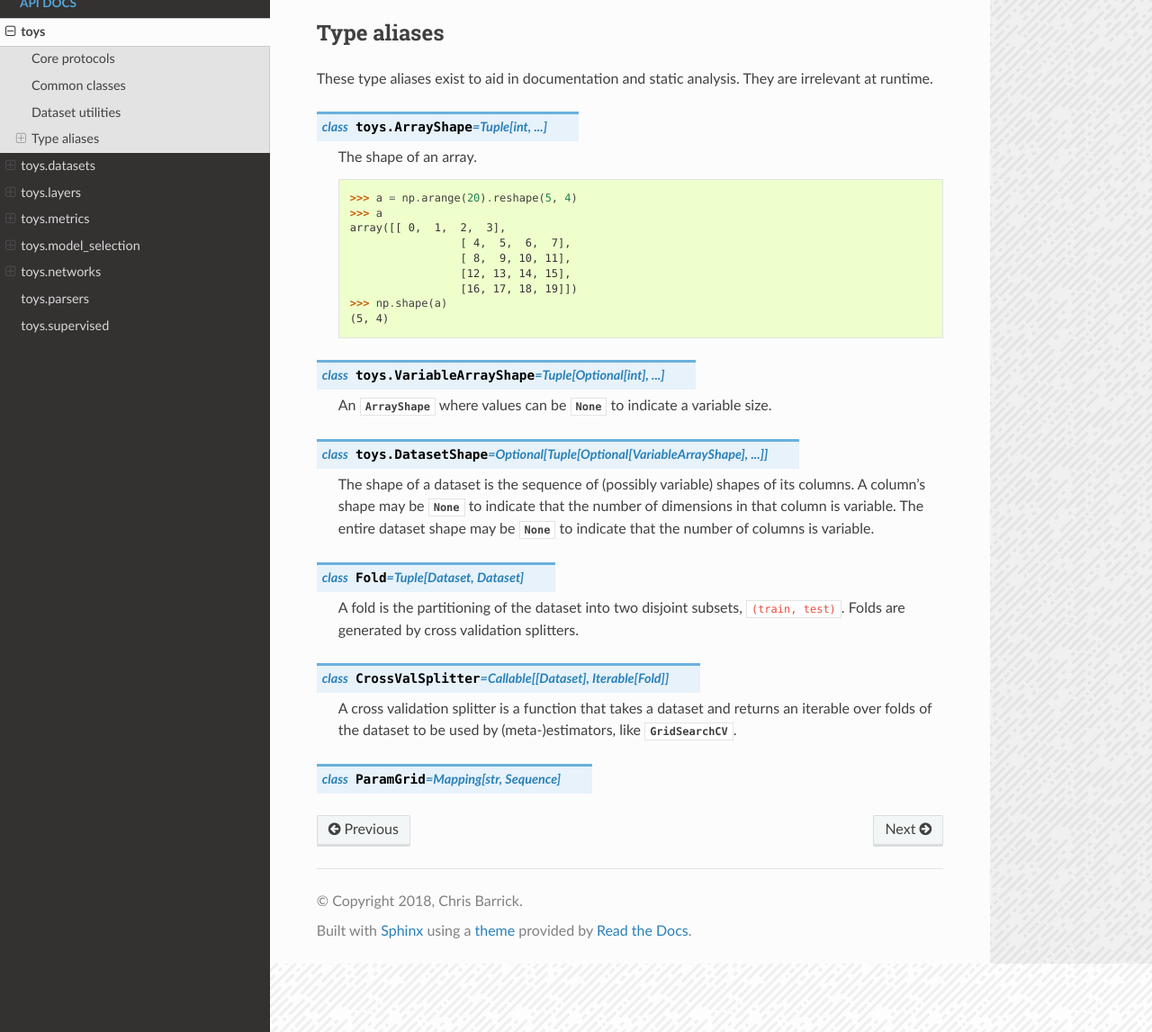
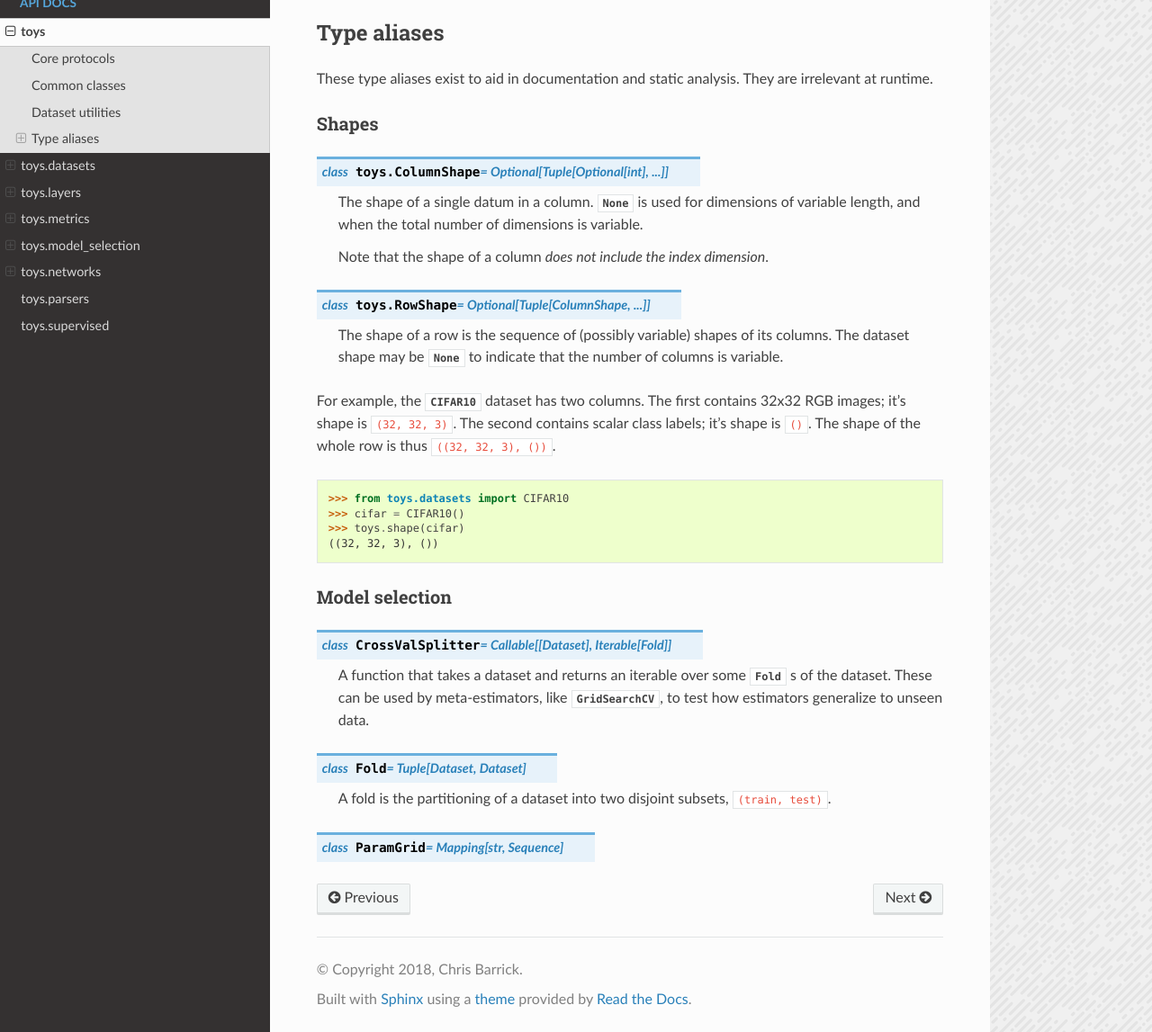
Before and after one commit to cbarrick/toys, a Sphinx documentation site: the page built from docs/api/toys.rst, in a window 1280 px wide and 1400 px high, scrolled down 648 px, cut to the strip 253-1400 px from the top of the window. Shown: the whole strip at 90% size. Built offline with Sphinx 7.4.7 and the Read the Docs theme 2.0.0, drawn with Linux system fonts in a browser that asks for light colours.

Commit message:
Improve docs

```diff
--- a/docs/api/toys.rst
+++ b/docs/api/toys.rst
@@ -47,40 +47,45 @@ Type aliases
 
 These type aliases exist to aid in documentation and static analysis. They are irrelevant at runtime.
 
-.. class:: toys.ArrayShape
- 	:annotation: =Tuple[int, ...]
 
-	The shape of an array.
+Shapes
+^^^^^^^^^^^^^^^^^^^^^^^^^
 
-	>>> a = np.arange(20).reshape(5, 4)
-	>>> a
-	array([[ 0,  1,  2,  3],
-			 [ 4,  5,  6,  7],
-			 [ 8,  9, 10, 11],
-			 [12, 13, 14, 15],
-			 [16, 17, 18, 19]])
-	>>> np.shape(a)
-	(5, 4)
+.. class:: toys.ColumnShape
+ 	:annotation: = Optional[Tuple[Optional[int], ...]]
 
-.. class:: toys.VariableArrayShape
- 	:annotation: =Tuple[Optional[int], ...]
+	The shape of a single datum in a column. :obj:`None` is used for dimensions of variable length, and when the total number of dimensions is variable.
 
-	An :class:`ArrayShape` where values can be :obj:`None` to indicate a variable size.
+	Note that the shape of a column *does not include the index dimension*.
 
-.. class:: toys.DatasetShape
- 	:annotation: =Optional[Tuple[Optional[VariableArrayShape], ...]]
 
-	The shape of a dataset is the sequence of (possibly variable) shapes of its columns. A column's shape may be :obj:`None` to indicate that the number of dimensions in that column is variable. The entire dataset shape may be :obj:`None` to indicate that the number of columns is variable.
+.. class:: toys.RowShape
+ 	:annotation: = Optional[Tuple[ColumnShape, ...]]
+
+	The shape of a row is the sequence of (possibly variable) shapes of its columns. The dataset shape may be :obj:`None` to indicate that the number of columns is variable.
+
+
+For example, the :class:`~toys.datasets.CIFAR10` dataset has two columns. The first contains 32x32 RGB images; it's shape is ``(32, 32, 3)``. The second contains scalar class labels; it's shape is ``()``. The shape of the whole row is thus ``((32, 32, 3), ())``.
+
+>>> from toys.datasets import CIFAR10
+>>> cifar = CIFAR10()
+>>> toys.shape(cifar)
+((32, 32, 3), ())
+
+
+Model selection
+^^^^^^^^^^^^^^^^^^^^^^^^^
+.. class:: CrossValSplitter
+ 	:annotation: = Callable[[Dataset], Iterable[Fold]]
+
+	A function that takes a dataset and returns an iterable over some :class:`Fold` s of the dataset. These can be used by meta-estimators, like :class:`~toys.model_selection.GridSearchCV`, to test how estimators generalize to unseen data.
+
 
 .. class:: Fold
- 	:annotation: =Tuple[Dataset, Dataset]
+ 	:annotation: = Tuple[Dataset, Dataset]
 
-	A fold is the partitioning of the dataset into two disjoint subsets, ``(train, test)``. Folds are generated by cross validation splitters.
+	A fold is the partitioning of a dataset into two disjoint subsets, ``(train, test)``.
 
-.. class:: CrossValSplitter
- 	:annotation: =Callable[[Dataset], Iterable[Fold]]
-
-	A cross validation splitter is a function that takes a dataset and returns an iterable over folds of the dataset to be used by (meta-)estimators, like :class:`~toys.model_selection.GridSearchCV`.
 
 .. class:: ParamGrid
- 	:annotation: =Mapping[str, Sequence]
+ 	:annotation: = Mapping[str, Sequence]
--- a/docs/conf.py
+++ b/docs/conf.py
@@ -71,7 +71,7 @@ html_theme_options = {
     # Sidebar
     'collapse_navigation': False,
     'sticky_navigation': True,
-    'navigation_depth': 4,
+    'navigation_depth': 3,
     'includehidden': True,
     'titles_only': False
 }
@@ -109,16 +109,6 @@ autosummary_generate = True
 
 napoleon_google_docstring = True
 napoleon_numpy_docstring = False
-napoleon_include_init_with_doc = False
-napoleon_include_private_with_doc = False
-napoleon_include_special_with_doc = False
-napoleon_use_admonition_for_examples = False
-napoleon_use_admonition_for_notes = False
-napoleon_use_admonition_for_references = False
-napoleon_use_ivar = True
-napoleon_use_param = True
-napoleon_use_rtype = True
-napoleon_use_keyword = True
 
 
 # sphinx.ext.todo
--- a/toys/__init__.py
+++ b/toys/__init__.py
@@ -8,19 +8,18 @@ from . import supervised
 # External users should import common objects directly from the `toys` package.
 # Internal users should import these from `toys.common` to avoid import cycles.
 # This only applies to imports; internal users can still call, e.g. `toys.zip`.
-from .common import ArrayShape
 from .common import BaseEstimator
+from .common import ColumnShape
 from .common import CrossValSplitter
 from .common import Dataset
-from .common import DatasetShape
 from .common import Estimator
 from .common import Fold
 from .common import Metric
 from .common import Model
 from .common import ParamGrid
+from .common import RowShape
 from .common import TorchModel
 from .common import TunedEstimator
-from .common import VariableArrayShape
 from .common import batches
 from .common import concat
 from .common import flatten
```
Also changed, not shown: 2 other files.
